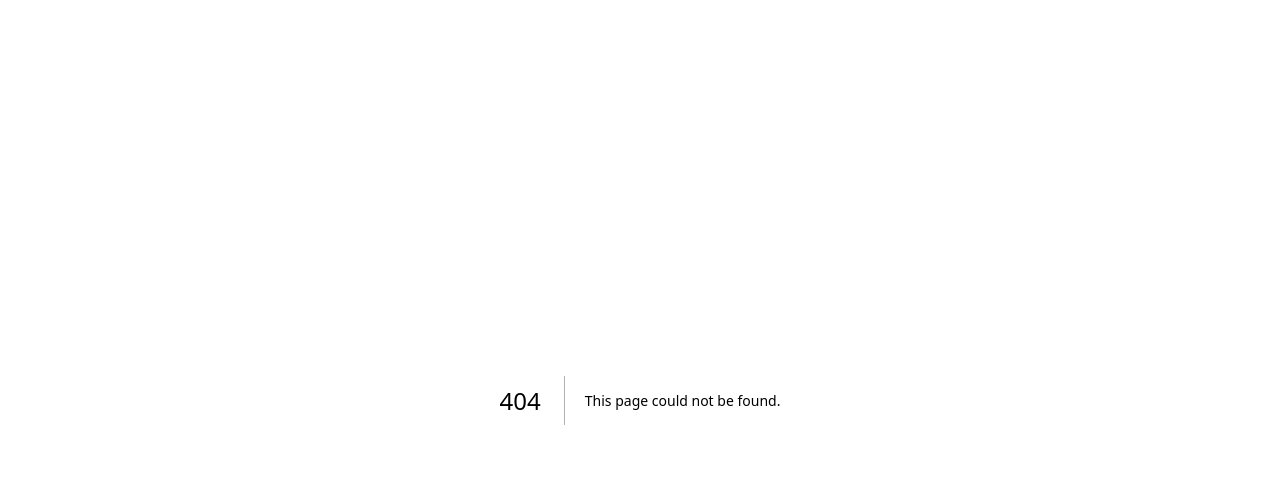
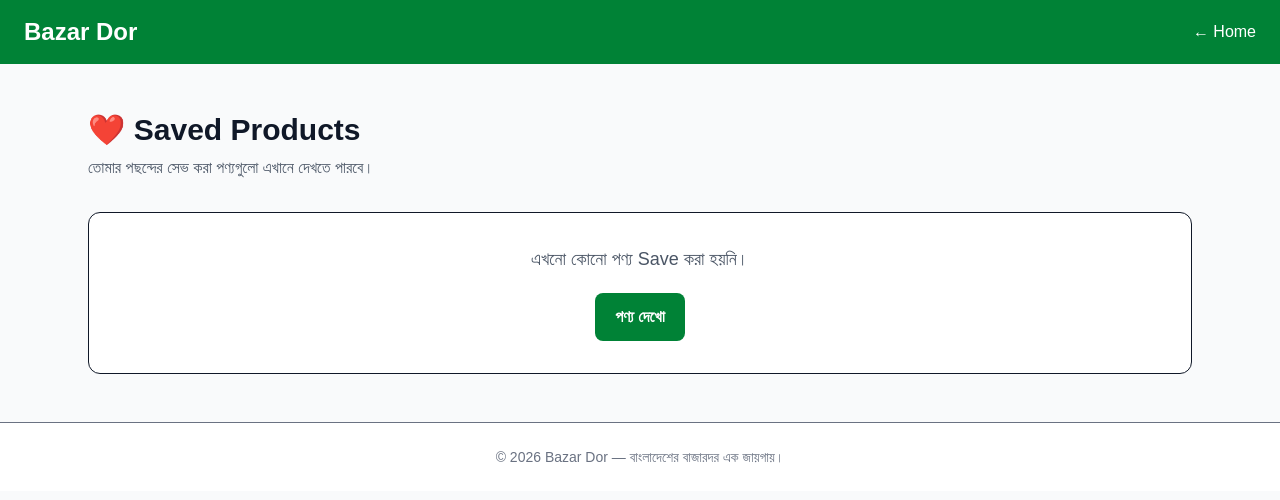
Before and after one commit to esratcode/bazar-dor, a Next.js app: page /saved in a window 1280 px wide. Before the commit this address had no page. Shown: the top 500 px of the page. Built offline with nearby package versions, Linux system fonts and the light colour scheme.

Commit message:
Add saved products feature

```diff
--- a/src/app/layout.js
+++ b/src/app/layout.js
@@ -1,5 +1,6 @@
 import { Geist, Geist_Mono } from "next/font/google";
 import "./globals.css";
+import { SavedProvider } from "@/context/SavedContext";
 
 const geistSans = Geist({
   variable: "--font-geist-sans",
@@ -12,17 +13,19 @@ const geistMono = Geist_Mono({
 });
 
 export const metadata = {
-  title: "Create Next App",
-  description: "Generated by create next app",
+  title: "Bazar Dor",
+  description: "বাংলাদেশের নিত্যপ্রয়োজনীয় পণ্যের বাজারদর জানুন।",
 };
 
 export default function RootLayout({ children }) {
   return (
     <html
-      lang="en"
+      lang="bn"
       className={`${geistSans.variable} ${geistMono.variable} h-full antialiased`}
     >
-      <body className="min-h-full flex flex-col">{children}</body>
+      <body className="min-h-full flex flex-col">
+        <SavedProvider>{children}</SavedProvider>
+      </body>
     </html>
   );
 }
--- a/src/app/page.js
+++ b/src/app/page.js
@@ -2,6 +2,7 @@
 
 import { useEffect, useState } from "react";
 import Link from "next/link";
+import { useSaved } from "@/context/SavedContext";
 
 export default function Home() {
   const [products, setProducts] = useState([]);
@@ -9,6 +10,8 @@ export default function Home() {
   const [error, setError] = useState("");
   const [selectedCategory, setSelectedCategory] = useState("সব");
   const [searchTerm, setSearchTerm] = useState("");
+
+  const { toggleSaved, isSaved } = useSaved();
 
   useEffect(() => {
     let isMounted = true;
@@ -75,15 +78,18 @@ export default function Home() {
 
   return (
     <div className="min-h-screen bg-gray-50 text-gray-900">
-      {/* Navbar */}{" "}
       <nav className="flex items-center justify-between bg-green-700 px-6 py-4 text-white">
-        {" "}
         <Link href="/" className="text-2xl font-bold">
-          Bazar Dor{" "}
+          Bazar Dor
         </Link>
+
         <div className="flex gap-5">
           <Link href="/" className="transition hover:text-green-200">
             Home
+          </Link>
+
+          <Link href="/saved" className="transition hover:text-green-200">
+            ❤️ Saved
           </Link>
 
           <Link href="/login" className="transition hover:text-green-200">
@@ -91,8 +97,8 @@ export default function Home() {
           </Link>
         </div>
       </nav>
+
       <main className="mx-auto max-w-6xl px-6 py-12">
-        {/* Hero Section */}
         <section className="rounded-2xl bg-green-100 px-6 py-10 sm:px-10">
           <p className="font-semibold text-green-800">
             প্রতিদিনের বাজারদর জানুন
@@ -108,7 +114,6 @@ export default function Home() {
           </p>
         </section>
 
-        {/* Product Section */}
         <section className="mt-10">
           <div className="flex flex-wrap items-center justify-between gap-3">
             <h2 className="text-2xl font-bold">পণ্যের তালিকা</h2>
@@ -120,7 +125,6 @@ export default function Home() {
             )}
           </div>
 
-          {/* Search Box */}
           {!loading && !error && (
             <div className="mt-5">
               <input
@@ -134,7 +138,6 @@ export default function Home() {
             </div>
           )}
 
-          {/* Category Filter */}
           {!loading && !error && products.length > 0 && (
             <div className="mt-5 flex flex-wrap gap-3">
               {categories.map((category) => (
@@ -154,7 +157,6 @@ export default function Home() {
             </div>
           )}
 
-          {/* Loading, Error and Empty State */}
           {loading ? (
             <div className="py-12 text-center">
               <p className="text-lg text-gray-600">পণ্যের তথ্য লোড হচ্ছে...</p>
@@ -168,23 +170,40 @@ export default function Home() {
               কোনো পণ্য পাওয়া যায়নি। অন্য নাম দিয়ে খুঁজে দেখো।
             </div>
           ) : (
-            /* Product Cards */
             <div className="mt-6 grid gap-5 sm:grid-cols-2 lg:grid-cols-3">
-              {filteredProducts.map((product) => (
-                <Link
-                  href={`/products/${product.id}`}
+              {filteredProducts.map((product) => {
+                const saved = isSaved(product.id);
+
+                return (
+                  <div
                     key={product.id}
-                  className="block rounded-xl border border-gray-200 bg-white p-5 shadow-sm transition duration-200 hover:-translate-y-1 hover:border-green-500 hover:shadow-md"
+                    className="rounded-xl border border-gray-200 bg-white p-5 shadow-sm transition duration-200 hover:-translate-y-1 hover:border-green-500 hover:shadow-md"
                   >
                     <div className="flex items-start justify-between gap-3">
                       <div className="text-4xl">
                         {product.image || product.categoryIcon || "🛒"}
                       </div>
 
-                    <span className="rounded-full bg-green-50 px-3 py-1 text-xs font-medium text-green-800">
-                      {product.categoryNameBn || product.category || "অন্যান্য"}
+                      <button
+                        type="button"
+                        onClick={() => toggleSaved(product)}
+                        aria-pressed={saved}
+                        className={`rounded-full border px-3 py-2 text-sm font-semibold transition ${
+                          saved
+                            ? "border-red-200 bg-red-50 text-red-600"
+                            : "border-gray-200 bg-white text-gray-600 hover:bg-red-50 hover:text-red-600"
+                        }`}
+                      >
+                        {saved ? "❤️ Saved" : "♡ Save"}
+                      </button>
+                    </div>
+
+                    <Link href={`/products/${product.id}`} className="block">
+                      <span className="mt-3 inline-block rounded-full bg-green-50 px-3 py-1 text-xs font-medium text-green-800">
+                        {product.categoryNameBn ||
+                          product.category ||
+                          "অন্যান্য"}
                       </span>
-                  </div>
 
                       <h3 className="mt-4 text-lg font-bold">
                         {product.nameBn || product.name || "পণ্যের নাম"}
@@ -230,12 +249,14 @@ export default function Home() {
                         </p>
                       </div>
                     </Link>
-              ))}
+                  </div>
+                );
+              })}
             </div>
           )}
         </section>
       </main>
-      {/* Footer */}
+
       <footer className="mt-12 border-t bg-white px-6 py-6 text-center text-sm text-gray-500">
         © 2026 Bazar Dor — বাংলাদেশের বাজারদর এক জায়গায়।
       </footer>
--- /dev/null
+++ b/src/app/saved/page.js
@@ -0,0 +1,101 @@
+"use client";
+
+import Link from "next/link";
+import { useSaved } from "@/context/SavedContext";
+
+export default function SavedPage() {
+  const { savedProducts, toggleSaved } = useSaved();
+
+  return (
+    <div className="min-h-screen bg-gray-50 text-gray-900">
+      <nav className="flex items-center justify-between bg-green-700 px-6 py-4 text-white">
+        <Link href="/" className="text-2xl font-bold">
+          Bazar Dor
+        </Link>
+
+        <Link href="/" className="hover:text-green-200">
+          ← Home
+        </Link>
+      </nav>
+
+      <main className="mx-auto max-w-6xl px-6 py-12">
+        <h1 className="text-3xl font-bold">❤️ Saved Products</h1>
+
+        <p className="mt-2 text-gray-600">
+          তোমার পছন্দের সেভ করা পণ্যগুলো এখানে দেখতে পারবে।
+        </p>
+
+        {savedProducts.length === 0 ? (
+          <div className="mt-8 rounded-xl border bg-white p-8 text-center">
+            <p className="text-lg text-gray-600">
+              এখনো কোনো পণ্য Save করা হয়নি।
+            </p>
+
+            <Link
+              href="/"
+              className="mt-5 inline-block rounded-lg bg-green-700 px-5 py-3 font-semibold text-white hover:bg-green-800"
+            >
+              পণ্য দেখো
+            </Link>
+          </div>
+        ) : (
+          <>
+            <p className="mt-6 text-sm text-gray-500">
+              মোট সেভ করা পণ্য: {savedProducts.length}টি
+            </p>
+
+            <div className="mt-6 grid gap-5 sm:grid-cols-2 lg:grid-cols-3">
+              {savedProducts.map((product) => (
+                <div
+                  key={product.id}
+                  className="rounded-xl border bg-white p-5 shadow-sm"
+                >
+                  <div className="flex items-start justify-between gap-3">
+                    <span className="text-4xl">
+                      {product.image || product.categoryIcon || "🛒"}
+                    </span>
+
+                    <button
+                      type="button"
+                      onClick={() => toggleSaved(product)}
+                      className="rounded-full border border-red-200 bg-red-50 px-3 py-2 text-sm font-semibold text-red-600 hover:bg-red-100"
+                    >
+                      ❤️ Unsave
+                    </button>
+                  </div>
+
+                  <h2 className="mt-4 text-lg font-bold">
+                    {product.nameBn || product.name || "পণ্যের নাম"}
+                  </h2>
+
+                  <p className="mt-2 text-sm text-gray-500">
+                    Category:{" "}
+                    {product.categoryNameBn || product.category || "অন্যান্য"}
+                  </p>
+
+                  <p className="mt-3 text-xl font-bold text-green-700">
+                    ৳{product.today ?? "—"}
+                    <span className="ml-1 text-sm font-normal text-gray-500">
+                      / {product.unit || "একক"}
+                    </span>
+                  </p>
+
+                  <Link
+                    href={`/products/${product.id}`}
+                    className="mt-4 inline-block font-semibold text-green-700 hover:text-green-900"
+                  >
+                    বিস্তারিত দেখুন →
+                  </Link>
+                </div>
+              ))}
+            </div>
+          </>
+        )}
+      </main>
+
+      <footer className="border-t bg-white px-6 py-6 text-center text-sm text-gray-500">
+        © 2026 Bazar Dor — বাংলাদেশের বাজারদর এক জায়গায়।
+      </footer>
+    </div>
+  );
+}
--- /dev/null
+++ b/src/context/SavedContext.js
@@ -0,0 +1,60 @@
+"use client";
+
+import { createContext, useContext, useEffect, useState } from "react";
+
+const SavedContext = createContext();
+
+export function SavedProvider({ children }) {
+  const [savedProducts, setSavedProducts] = useState([]);
+  const [isLoaded, setIsLoaded] = useState(false);
+
+  useEffect(() => {
+    try {
+      const stored = localStorage.getItem("savedProducts");
+
+      if (stored) {
+        const parsed = JSON.parse(stored);
+
+        if (Array.isArray(parsed)) {
+          setSavedProducts(parsed);
+        }
+      }
+    } catch (error) {
+      console.error("Saved products load error:", error);
+    } finally {
+      setIsLoaded(true);
+    }
+  }, []);
+
+  useEffect(() => {
+    if (isLoaded) {
+      localStorage.setItem("savedProducts", JSON.stringify(savedProducts));
+    }
+  }, [savedProducts, isLoaded]);
+
+  function toggleSaved(product) {
+    setSavedProducts((previous) => {
+      const exists = previous.some(
+        (item) => String(item.id) === String(product.id),
+      );
+
+      return exists
+        ? previous.filter((item) => String(item.id) !== String(product.id))
+        : [...previous, product];
+    });
+  }
+
+  function isSaved(productId) {
+    return savedProducts.some((item) => String(item.id) === String(productId));
+  }
+
+  return (
+    <SavedContext.Provider value={{ savedProducts, toggleSaved, isSaved }}>
+      {children}
+    </SavedContext.Provider>
+  );
+}
+
+export function useSaved() {
+  return useContext(SavedContext);
+}
```
Lines whose indentation alone changed are shown as unchanged.
